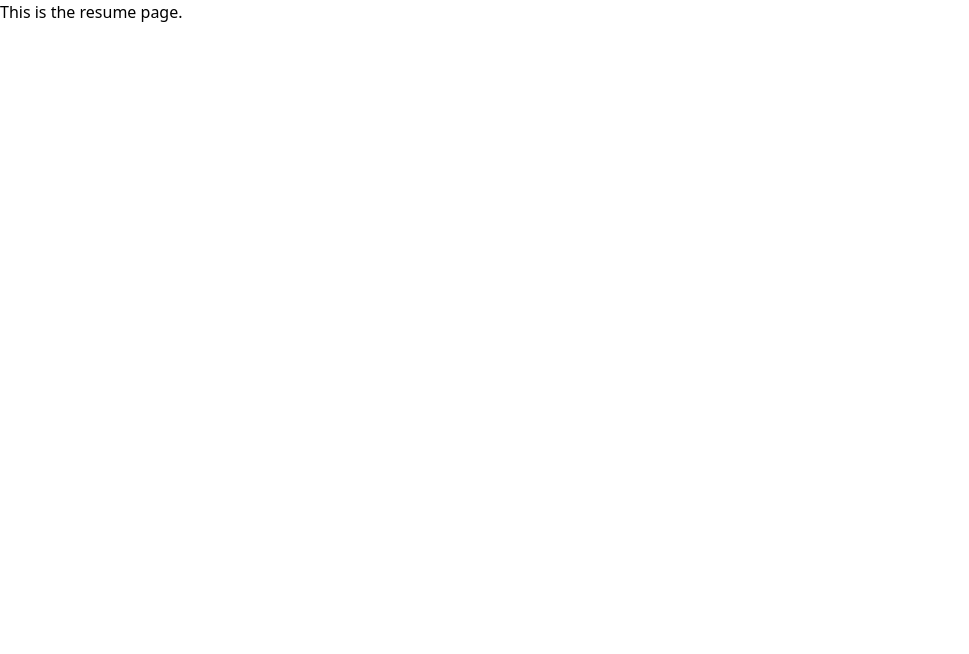
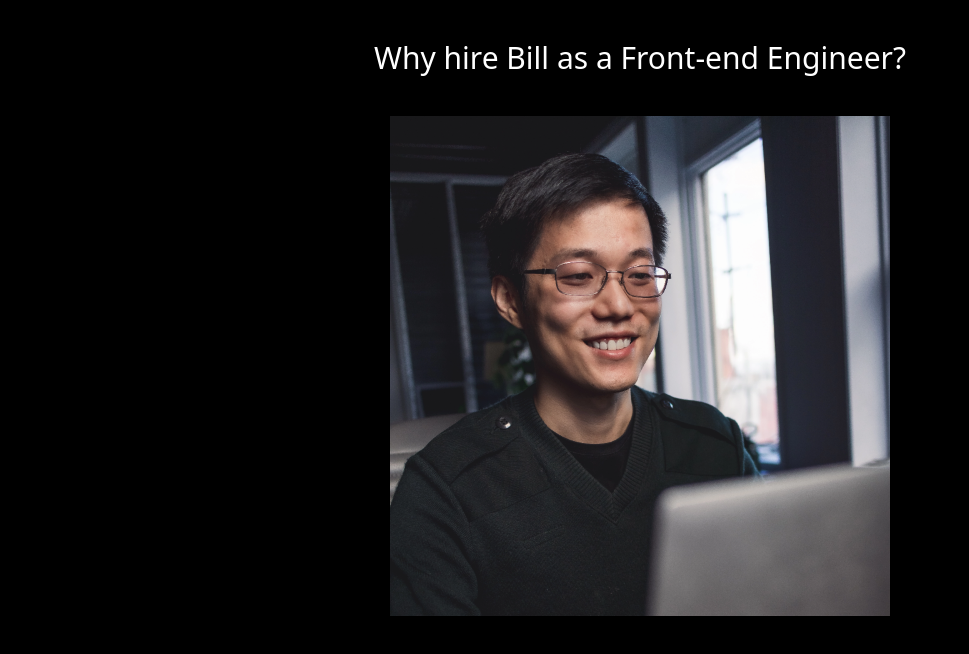
Before and after one commit to lzhlchmxl/2023-personal-site, a React (Create React App) app in the folder personal-project/: page /resume in a window 1280 px wide. Shown: the top 654 px of the page, without its empty margins (0-969 px from the left). Built offline with nearby package versions, Linux system fonts and the light colour scheme.

Commit message:
Progress on the resume page

```diff
--- a/personal-project/src/App.tsx
+++ b/personal-project/src/App.tsx
@@ -6,7 +6,9 @@ import { Outlet } from 'react-router-dom';
 function App() {
 
   return (
-    <Outlet />
+    <div className='flex h-screen items-center justify-center bg-black'>
+      <Outlet />
+    </div>
   );
 }
 
--- a/personal-project/src/HomePage.tsx
+++ b/personal-project/src/HomePage.tsx
@@ -14,7 +14,6 @@ function HomePage() {
 
 
   return (
-    <div className='flex h-screen items-center justify-center bg-black'>
     <div className="relative flex w-[80%] h-[90%] justify-center">
       <div className={`${typingClassName} top-0 animate-typing1`}>
         <p>Hi, I'm Bill, a Frontend Software Engineer.</p>
@@ -98,7 +97,6 @@ function HomePage() {
         />
       </Link>
     </div>
-    </div>
   )
 }
 
--- a/personal-project/src/ResumePage.tsx
+++ b/personal-project/src/ResumePage.tsx
@@ -1,8 +1,19 @@
+import billSmileCoding from './assets/bill-smile-coding.webp';
+
 function ResumePage() {
 
+
+
   return (
-    <div>
-      This is the resume page.
+    <div className='relative flex flex-col w-[80%] h-[90%] items-center'>
+      <h1 className='text-white text-3xl'>Why hire Bill as a Front-end Engineer?</h1>
+      <div className='max-w-[500px] max-h-[500px] overflow-hidden mt-10'>
+
+        <img
+          className=''
+          src={billSmileCoding}
+        />
+      </div>
     </div>
   )
 }
```
Lines whose indentation alone changed are shown as unchanged.
